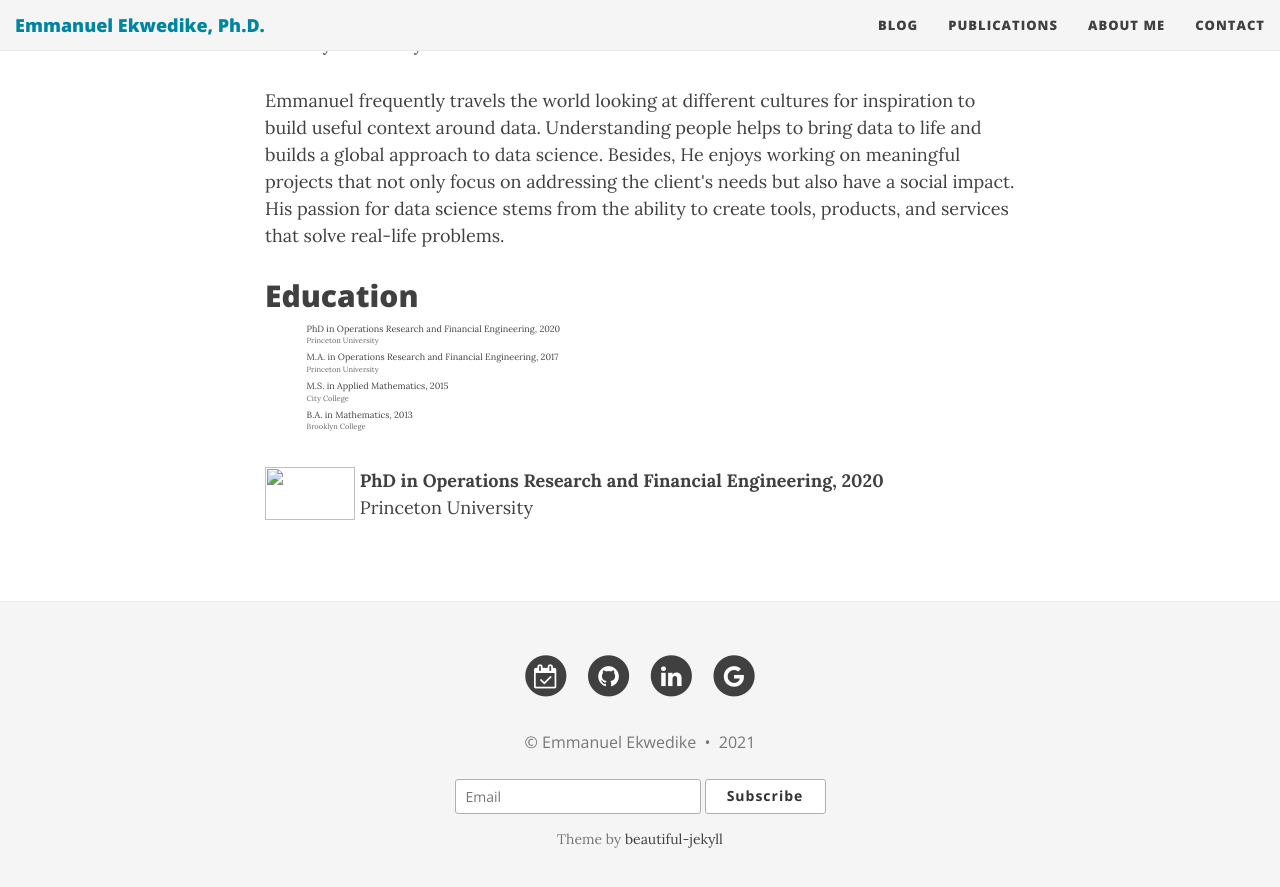
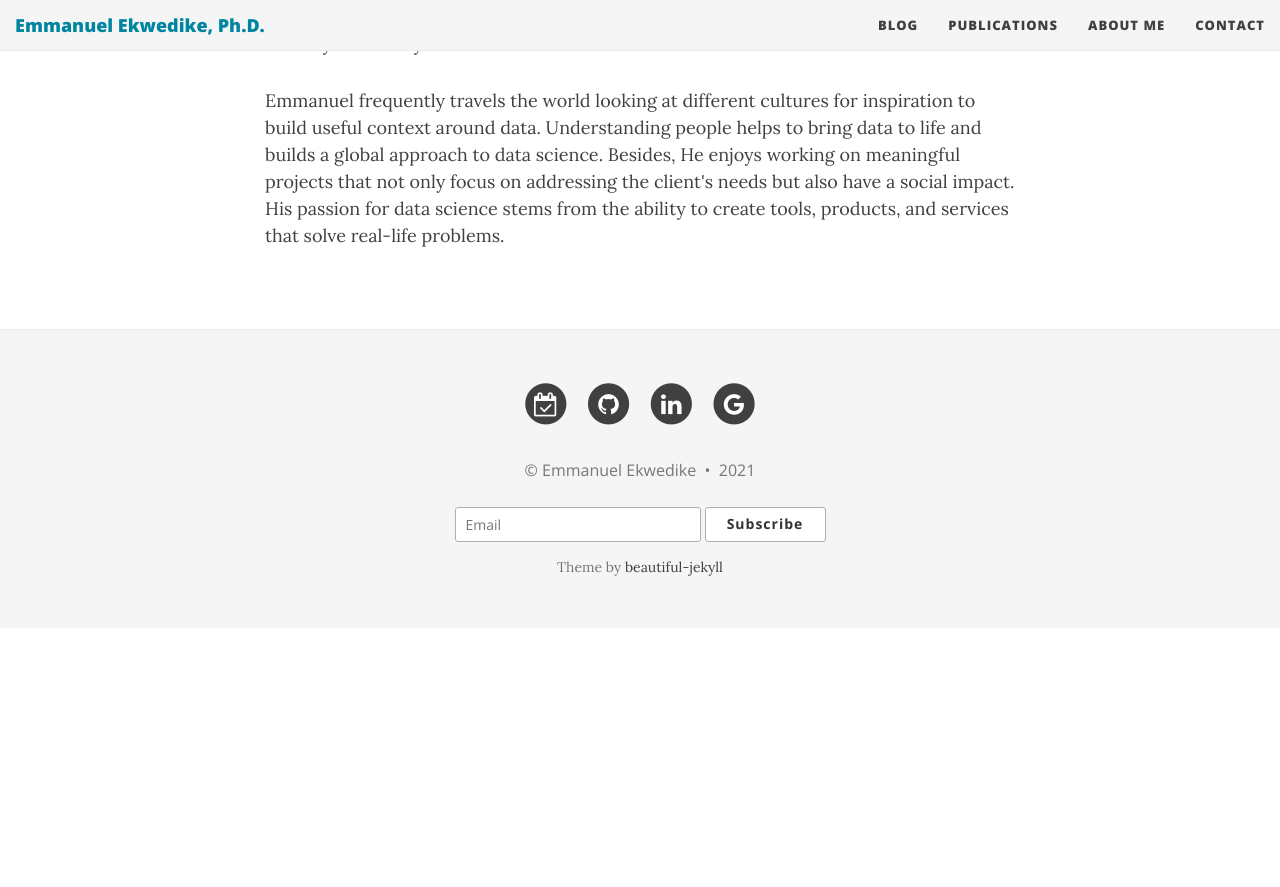
Before and after one commit to eekwedike/eekwedike.github.io, a Jekyll site: the page built from aboutme.md, in a window 1280 px wide and 900 px high, scrolled down 521 px. Shown: the top 887 px of the window. Built offline with Jekyll 4.4.1, drawn with Linux system fonts in a browser that asks for light colours; nearby versions of some CDN libraries; a style sheet for code colours, icons or effects is not loaded; after the commit the page ends 1149 px from its top, so only the background shows below that.

Commit message:
Update aboutme

```diff
--- a/aboutme.md
+++ b/aboutme.md
@@ -19,8 +19,9 @@ Emmanuel frequently travels the world looking at different cultures for inspirat
 </p>
 
 <!-- <div class="section-subheading">Education </div> -->
+<!--
+<h2 class="has-text-align-center">Education </h2>
 
-<h2 class="has-text-align-center">Education </h2>
 <ul class="ul-edu fa-ul">
   <li>
     <i class="fa-li fas fa-graduation-cap"></i>
@@ -57,9 +58,9 @@ Emmanuel frequently travels the world looking at different cultures for inspirat
 </ul>
 
 
-<p><img style="float: left;" src="/img/sch-imgs/PU_logo.jpeg" width="90" height="53" /> <b>&nbsp;PhD in Operations Research and Financial Engineering, 2020</b> <br />&nbsp;Princeton University</p>
+<p><img style="float: left;" width="90" height="53" src="/img/sch-imgs/PU_logo.jpeg" /> <b>&nbsp;PhD in Operations Research and Financial Engineering, 2020</b> <br />&nbsp;Princeton University</p>
 
-
+ -->
 <!--
 <div style="text-align: center; margin-top: 90px;">
   <h1 id="resume">Resume</h1>
```
Also changed, not shown: img/sch-imgs/PU_logo.jpeg (added).
